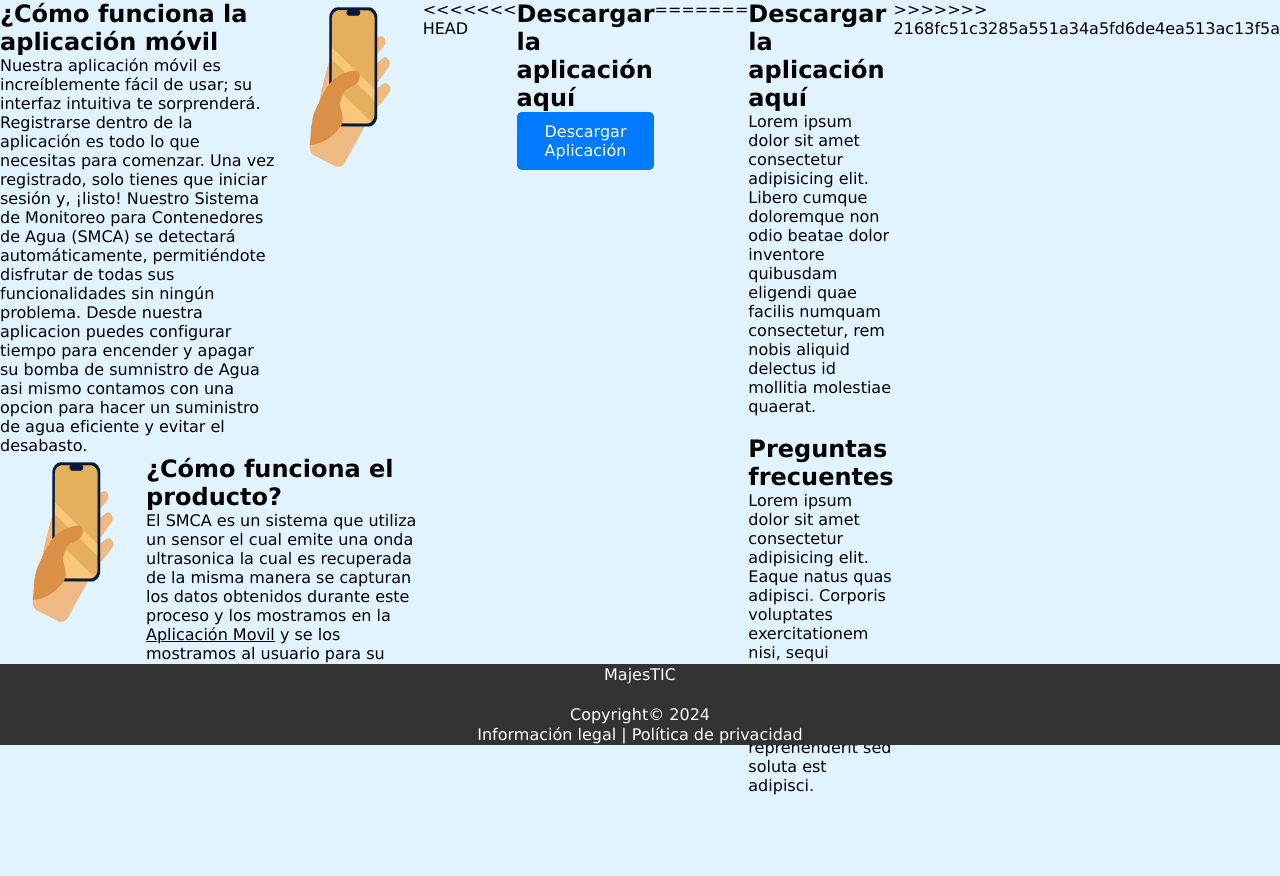
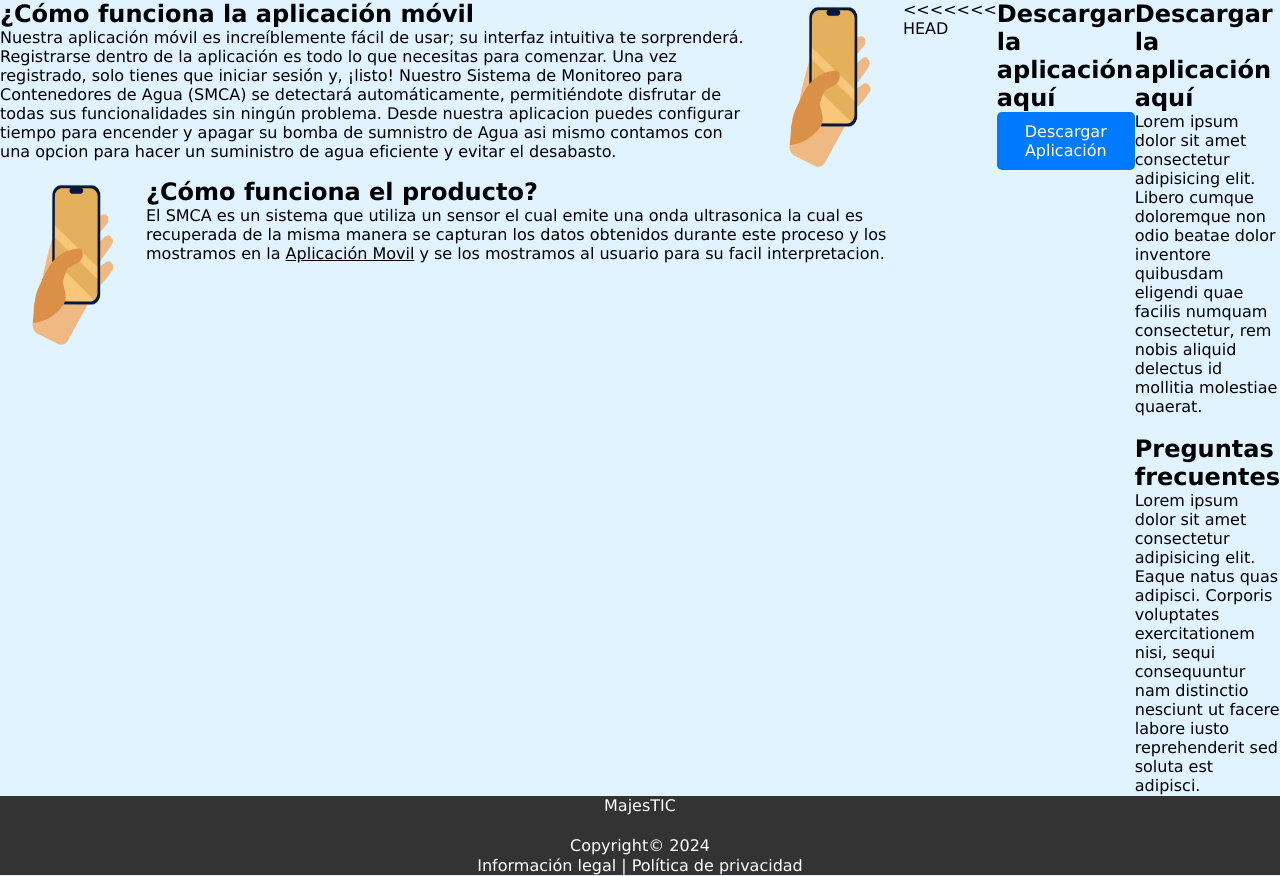
Before and after one commit to JesusGarciaShakur/Pagina_Web, a Django app: page /product/ in a window 1280 px wide. Shown: the part 55-931 px from the top of the page. Before the commit the page ends 850 px from the top, so only its background shows below. Run offline with Django 5.2, Linux system fonts and the light colour scheme.

Commit message:
01 branche

```diff
--- a/page/websmca/static/css/style.css
+++ b/page/websmca/static/css/style.css
@@ -71,7 +71,7 @@ footer {
     background-color: #333;
     color: #fff;
     text-align: center;
-    position: fixed;
+    position: static;
     /* Fija el footer */
     width: 100%;
     /* Ocupa todo el ancho */
--- a/page/websmca/templates/pages/product.html
+++ b/page/websmca/templates/pages/product.html
@@ -48,7 +48,6 @@
     <h2>Descargar la aplicación aquí</h2>
     <a href="#" class="download">Descargar Aplicación</a>
   </aside>
-=======
     <aside class="right-block">
         <h2>Descargar la aplicación aquí</h2>
         <p>Lorem ipsum dolor sit amet consectetur adipisicing elit. Libero cumque doloremque non odio beatae dolor inventore quibusdam eligendi quae facilis numquam consectetur, rem nobis aliquid delectus id mollitia molestiae quaerat.</p>
@@ -56,7 +55,6 @@
         <h2>Preguntas frecuentes</h2>
         Lorem ipsum dolor sit amet consectetur adipisicing elit. Eaque natus quas adipisci. Corporis voluptates exercitationem nisi, sequi consequuntur nam distinctio nesciunt ut facere labore iusto reprehenderit sed soluta est adipisci.
     </aside>
->>>>>>> 2168fc51c3285a551a34a5fd6de4ea513ac13f5a
 </section>
 
 {% endblock %}
```
